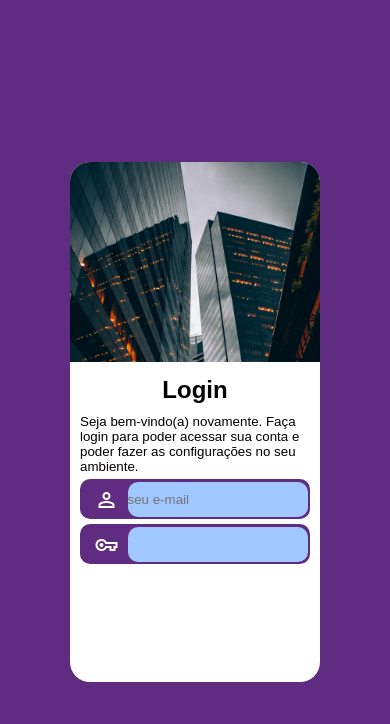
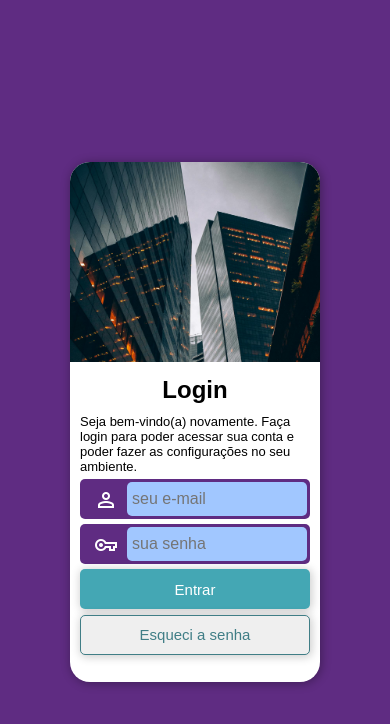
Before and after one commit to joaoburi/projeto-login, a plain HTML site: page index.html in a window 390 px wide. Drawn offline with nearby package versions, Linux system fonts and the light colour scheme.

Commit message:
versao mobile pronta

```diff
--- a/estilos/style.css
+++ b/estilos/style.css
@@ -1,5 +1,4 @@
 @charset "UTF-8";
-
 
 /*
     Paleta de cores
@@ -23,18 +22,13 @@ body {
 }
 
 main {
-
-}
-
-section#login {
+    box-shadow: 1px 1px 10px 1px rgba(0, 0, 0, 0.295);
     background-color: white;
     position: absolute;
     left: 50%;
     top: 50%;
     transform: translate(-50%, -50%);
-
     width: 250px;
-
     height: 520px;
     border-radius: 20px;
 }
@@ -54,41 +48,69 @@ div#formulario {
 div#formulario h1 {
     text-align: center;
     padding: 10px 0px;
+    font-size: x-large;
 }
 
 div#formulario p {
     padding: 0px 10px;
-    font-size: smaller;
-
+    font-size: small;
 }
 
-form {
-
-}
-
-form div {
+form div.login {
     background-color: #5f2c82;
     height: 40px;
     margin: 5px 10px;
     text-align: right;
-    border-radius: 10px;
+    border-radius: 5px;
 }
 
-form div span {
+form div.login span {
     color: white;
-
     vertical-align: middle;
     padding-right: 5px;
 }
 
+form div.login input {
+    height: 34px;
+    width: 175px;
+    margin-top: 2.5px;
+    margin-bottom: 5px;
+    margin-right: 3px;
+    padding-left: 5px;
 
-
-form div input {
-    height: 35px;
-    width: 180px;
-    margin-top: 2.5px;
-    margin-right: 2.5px;
-    border-radius: 10px;
+    font-size: medium;
+    border-radius: 5px;
     border-style: none;
     background-color: rgb(161, 199, 255);
 }
+
+form div#entrar input {
+    background-color: rgb(68, 167, 180);
+    height: 40px;
+    width: 230px;
+    margin: 0px 10px -10px 10px;
+    border-radius: 5px;
+    border-style: none;
+    color: white;
+    font-size: 15px;
+    box-shadow: 1px 1px 10px 1px rgba(0, 0, 0, 0.199);
+}
+
+form div#entrar input:hover {
+    background-color: rgb(60, 111, 117);
+}
+
+form div#recuperacao input {
+    height: 40px;
+    width: 230px;
+    margin: -2.5px 10px;
+    border-radius: 5px;
+    border: 1px solid rgb(64, 126, 134);
+    color: rgb(64, 126, 134);
+    font-size: 15px;
+    box-shadow: 1px 1px 10px 1px rgba(0, 0, 0, 0.199);
+}
+
+form div#recuperacao input:hover {
+    background-color: rgb(112, 212, 223);
+}
--- a/index.html
+++ b/index.html
@@ -9,8 +9,6 @@
     <link rel="stylesheet" href="https://fonts.googleapis.com/css2?family=Material+Symbols+Outlined:opsz,wght,FILL,GRAD@24,400,0,0" />
 <body>
     <main>
-        <section id="login">
-
         <img id="imagem" src="imagens/pexels-dinnow-86001860-9444476.jpg" alt="">
 
         <div id="formulario">
@@ -18,21 +16,29 @@
             <p>Seja bem-vindo(a) novamente. Faça login para poder acessar sua conta e poder fazer as configurações no seu ambiente.</p>
         </div>
         <form action="login.php" method="post">
-                <div id="email">
+            <div class="login">
                 <span id="ipessoa" class="material-symbols-outlined">
                     person
                 </span>
-                    <input type="email" name="" id="" placeholder="seu e-mail">
+                <input type="email" name="#" id="#" placeholder="seu e-mail" maxlength="20" required>
             </div>
 
-                <div id="senha">
+            <div class="login">
                 <span id="ichave" class="material-symbols-outlined">
                     vpn_key
                 </span>
-                    <input type="password" name="" id="">
+                <input type="password" name="#" id="#" placeholder="sua senha" minlength="8" maxlength="20" required>
             </div>
+
+            <div id="entrar">
+                <input type="submit" value="Entrar">
+            </div>
+            <br>
+            <div id="recuperacao">
+                <input type="button" value="Esqueci a senha">
+            </div>
+
         </form>
-        </section>
     </main>
 </body>
 </html>
```
Lines whose indentation alone changed are shown as unchanged.
